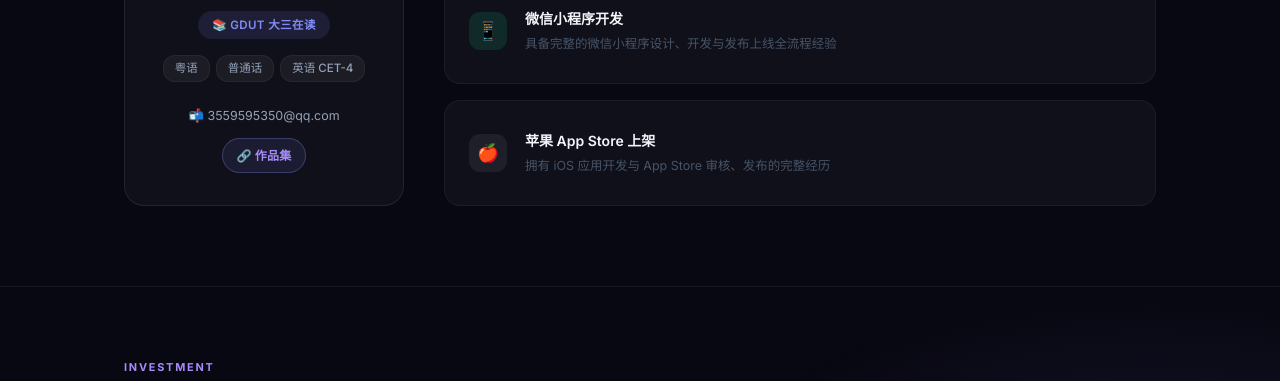
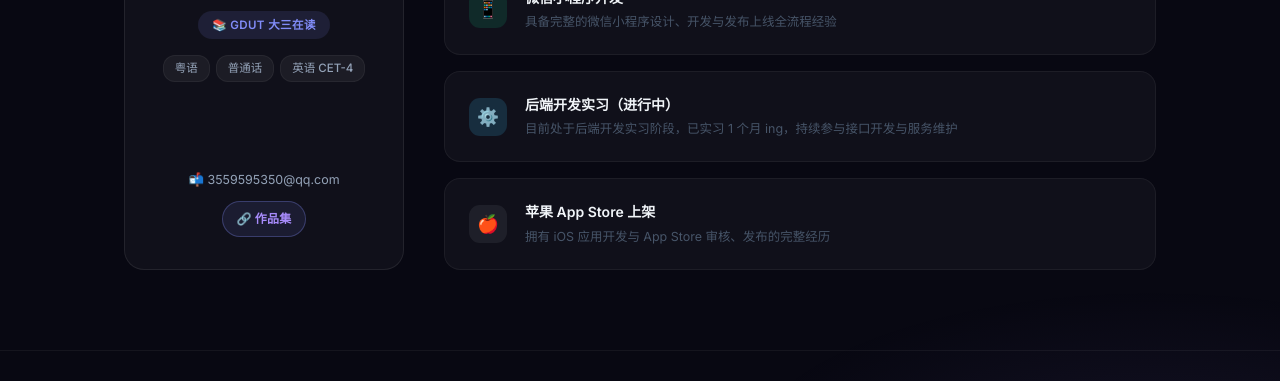
Before and after one commit to liuzhuanxingyun/shareyee, a website: page index.html in a window 1280 px wide. Shown: the part 415-796 px from the top of the page. Drawn offline with nearby package versions, Linux system fonts and the light colour scheme; no server answers.

Commit message:
update:增加了一个卡片

```diff
--- a/index.html
+++ b/index.html
@@ -220,6 +220,7 @@
     }
     .exp-icon.blockchain { background: rgba(245,158,11,.15); }
     .exp-icon.miniapp    { background: rgba(16,185,129,.15);  }
+    .exp-icon.backend    { background: rgba(56,189,248,.16);   }
     .exp-icon.apple      { background: rgba(156,163,175,.1);  }
     .exp-card-title { font-size: .875rem; font-weight: 600; margin-bottom: 3px; }
     .exp-card-desc  { font-size: .78rem; color: var(--muted); line-height: 1.6; }
@@ -1364,6 +1365,13 @@
             <div>
               <div class="exp-card-title">微信小程序开发</div>
               <div class="exp-card-desc">具备完整的微信小程序设计、开发与发布上线全流程经验</div>
+            </div>
+          </div>
+          <div class="exp-card">
+            <div class="exp-icon backend">⚙️</div>
+            <div>
+              <div class="exp-card-title">后端开发实习（进行中）</div>
+              <div class="exp-card-desc">目前处于后端开发实习阶段，已实习 1 个月 ing，持续参与接口开发与服务维护</div>
             </div>
           </div>
           <div class="exp-card">
```
